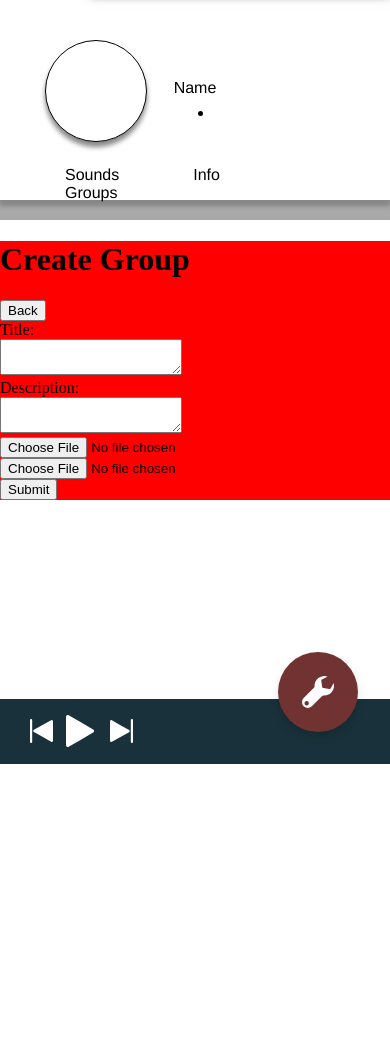
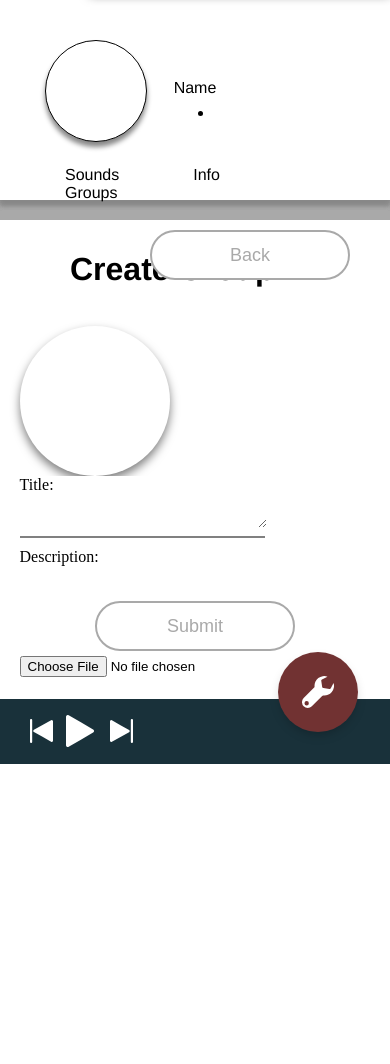
Before and after one commit to MonikaSzucs/raw, a PHP site: page /MobileGroupsTabCreate.php in a window 390 px wide; the page is wider, and only the part inside the window is pictured. Shown: the part 80-1144 px from the top of that part. Run offline with PHP 8.4, Linux system fonts and the light colour scheme; some libraries are stand-ins or nearby versions.

Commit message:
PRAISE JEBUS THE CSS IS WORKING
MORE STYLING TO THE GROUPS PAGES

```diff
--- a/raw/MediumScreen769And1023.css
+++ b/raw/MediumScreen769And1023.css
@@ -126,9 +126,13 @@ hambuger menu
         width: 100%;
         height: auto;
     }
-    a {
+   .m-settings-box a {
         color: black;
     }
+    .nav-bar a {
+        color: white;
+    }
+
     .toggle-logo {
         position: fixed;
         width: 90px;
@@ -444,7 +448,7 @@ hambuger menu
 
 	#m-profile-main-inner{
 		width: 700px;
-		background-color:red;
+		background-color:white;
 		left: 0;
 		right: 0;
 		margin: auto;
@@ -769,4 +773,141 @@ hambuger menu
         background-size: contain;
         background-repeat: no-repeat;
     }
+/*  groups page css start*/
+
+    .Profile-sub-container{
+		width: 90%;
+		height: 200px;
+		background-color: white;
+		left: 0;
+		right: 0;
+		margin: 0 auto;
+		position: absolute;
+	}
+
+	.spaceContainerTop{
+		width: 100%;
+		height: 60px;
+	}
+
+	.spaceContainerTop h1 {
+		left: 70px;
+		top: 10px;
+		position: relative;
+        font-family: helvetica;
+
+	}
+
+
+	#CreateGroupProfile{
+		width: 200px;
+		height: 50px;
+		border: 2px solid darkgray;
+		background-color: #ffffff;
+		border-radius: 25px;
+		position: absolute;
+		top: 10px;
+		right: 40px;
+        font-size: 18px;
+        color: darkgray
+	}
+
+	.ProfileIconGroups{
+		float: left;
+		width: 150px;
+		height: 150px;
+		top: 0;
+		bottom: 0;
+		margin: auto;
+        border-radius: 100%;
+        box-shadow: 0px 5px 10px rgba(0, 0, 0, .5);
+	}
+	.GroupsInformation{
+		float: left;
+		width: 70%;
+		height: 150px;
+
+	}
+	.TopSpace-ProfileGroupSub{
+		height: 25px;
+		width: 100%;
+	}
+
+	.vertical-space{
+		float: left;
+		width: 5%;
+		height: 150px;
+	}
+
+	.GroupsInformation-Title{
+		width: 100%;
+		height: 40%;
+		background-color: white;
+		border-bottom: 2px solid grey;
+
+	}
+
+	.horizontal-GroupSpace{
+		height: 10px;
+		width: 100%;
+
+	}
+
+	.GroupsInformation-Description{
+		background-color: white;
+		height: 75px;
+
+	}
+
+	.GroupsInformation-Title textarea{
+		width: 99%;
+		height: 30px;
+        border: none;
+
+	}
+
+	#CreateGroupProfileSubmit{
+		width: 200px;
+		height: 50px;
+		  border: 2px solid darkgray;
+		background-color: #ffffff;
+		border-radius: 25px;
+		position: absolute;
+		left: 0;
+		right: 0;
+		margin: 0 auto;
+        font-size: 18px;
+        color: darkgray;
+	}
+	.GroupsInformation-Description textarea{
+		width: 99%;
+		height: 60px;
+        border: none;
+	}
+
+	#buttonAreaCreate{
+		width: 100%;
+		height: 50px;
+		position: absolute;
+		top: 300px;
+	}
+
+	input{
+		margin-top: 30px;
+	}
+
 }
+
+
+
+
+
+
+
+/*  groups page css  end*/
+
+
+
+
+
+}
--- a/raw/MobileGroupsTabCreate.php
+++ b/raw/MobileGroupsTabCreate.php
@@ -225,9 +225,9 @@ $formSuccessfullMessage = "";
 -->
         <div id="hamburger">
             <ul id="hambul">
-                <li class="hamclass">
+              <a href="ProfileIntroPage.php"> <li class="hamclass">
                 Profile
-                </li>
+                   </li> </a>
                 <li class="hamclass">
                 Sign Out
                 </li>
```
